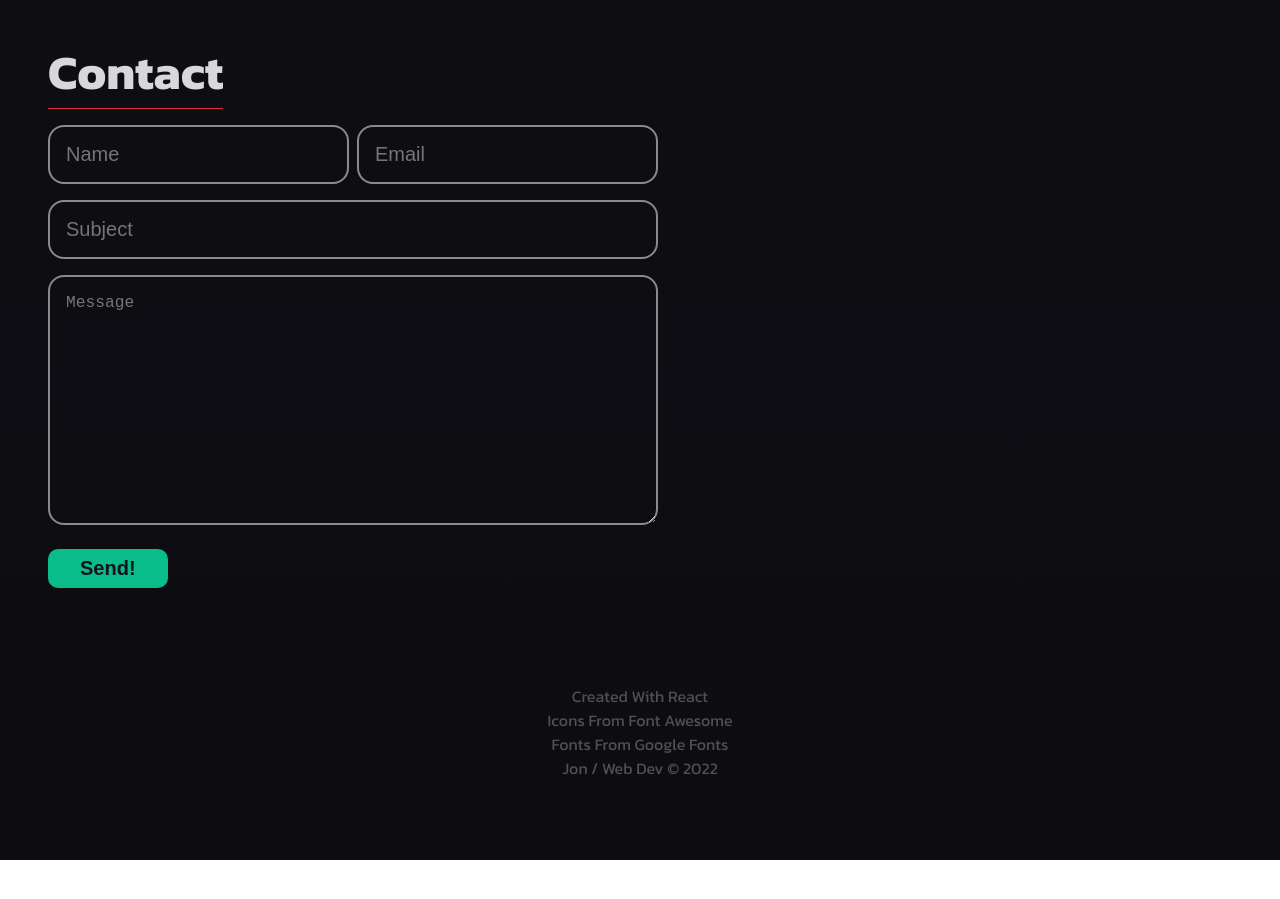
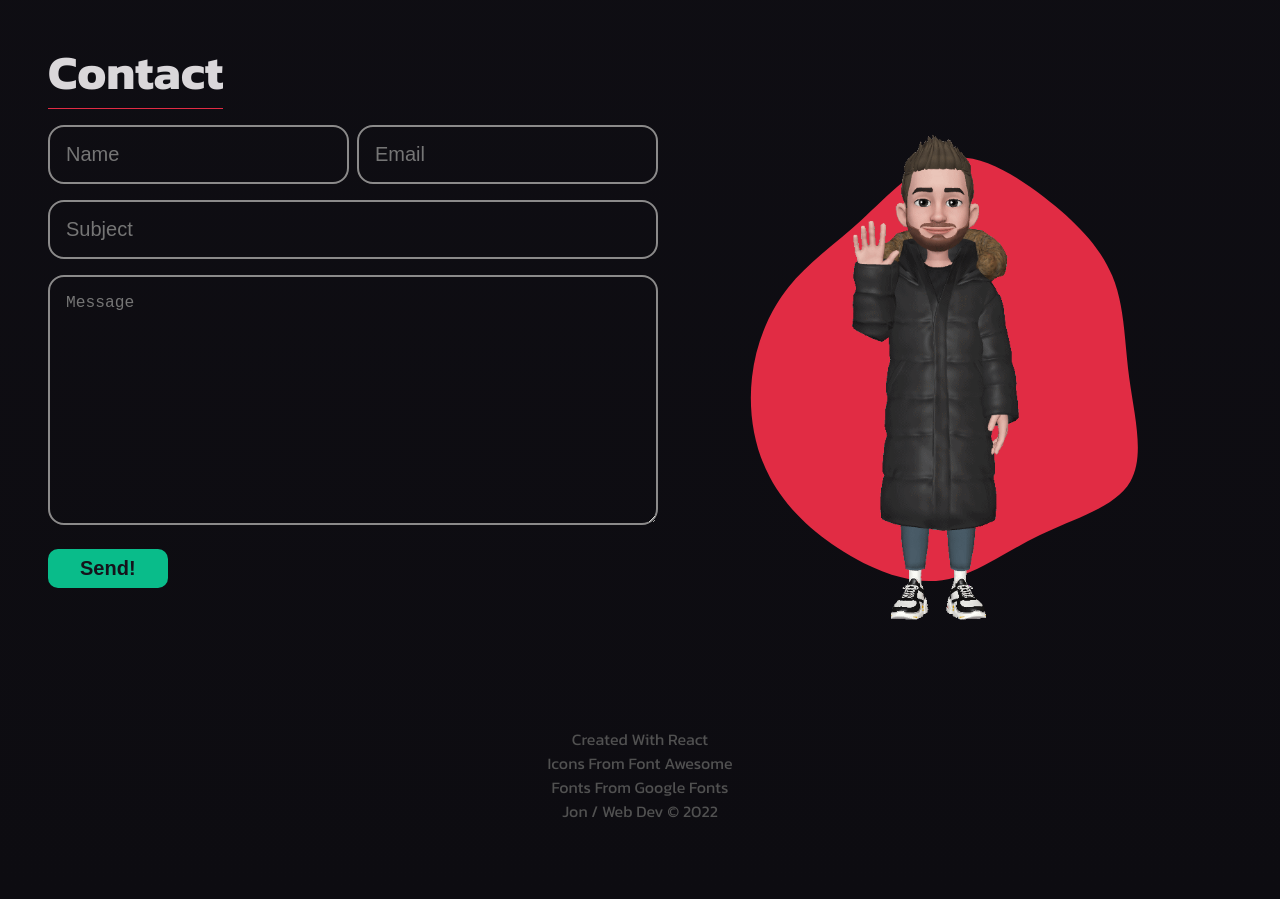
Before and after one commit to venoblin/personal-portfolio-frontend, a React (Create React App) app: page / in a window 1280 px wide. Shown: the part 3760-4659 px from the top of the page. Before the commit the page ends 4620 px from the top, so only its background shows below. Built offline with nearby package versions, Linux system fonts and the light colour scheme; no server answers.

Commit message:
modified emoji

```diff
--- a/src/components/sections/Contact.jsx
+++ b/src/components/sections/Contact.jsx
@@ -103,7 +103,8 @@ const Contact = () => {
           }
         </form>
 
-        <div className="emoji-wrapper">
+        <div className='emoji-wrapper'>
+          <div className="emoji-background">
             <svg viewBox="0 0 200 200" xmlns="http://www.w3.org/2000/svg">
               <path
                 fill="#E12C44"
@@ -114,6 +115,7 @@ const Contact = () => {
             <img className="emoji" src={emojiWaving} alt="Waving emoji" />
           </div>
         </div>
+      </div>
     </section>
   )
 }
--- a/src/styles/Contact.css
+++ b/src/styles/Contact.css
@@ -42,16 +42,21 @@
   margin-top: 0.5rem;
 }
 .Contact-class .emoji-wrapper {
+  width: 100%;
+  display: flex;
+  justify-content: center;
+}
+.Contact-class .emoji-background {
   width: -moz-fit-content;
   width: fit-content;
   position: relative;
   z-index: 0;
 }
-.Contact-class .emoji-wrapper .emoji {
+.Contact-class .emoji-background .emoji {
   width: 100%;
   height: 500px;
 }
-.Contact-class .emoji-wrapper svg {
+.Contact-class .emoji-background svg {
   position: absolute;
   top: 0;
   left: 0;
--- a/src/styles/Contact.scss
+++ b/src/styles/Contact.scss
@@ -55,6 +55,12 @@
   }
 
   .emoji-wrapper {
+    width: 100%;
+    display: flex;
+    justify-content: center;
+  }
+
+  .emoji-background {
     width: fit-content;
     position: relative;
     z-index: 0;
```
Also changed, not shown: 1 other file (tests, documents, lock files or other folders). Lines whose indentation alone changed are shown as unchanged.
